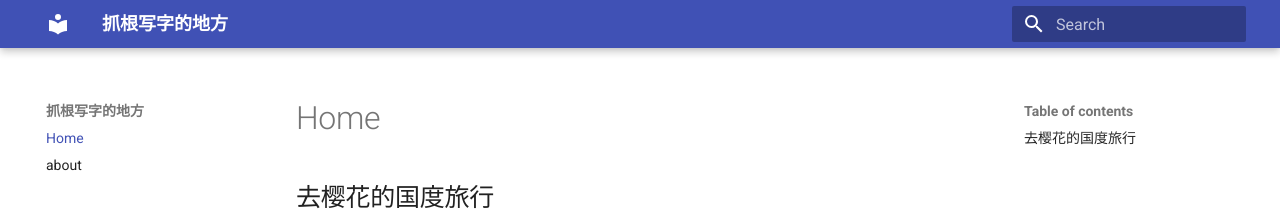
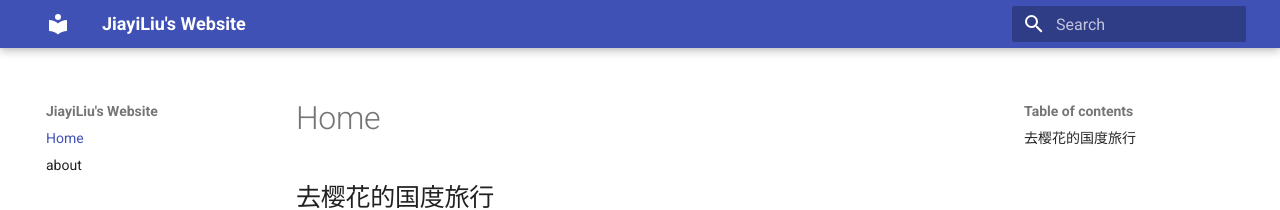
Before and after one commit to LiuJiaYiCup/mysite, an MkDocs documentation site: the page built from docs/index.md, in a window 1280 px wide. Shown: the top 210 px of the page. Built offline with MkDocs 1.6.1 and Material for MkDocs 9.7.7, drawn with Linux system fonts in a browser that asks for light colours; old or Windows-style settings are respelled for this version of MkDocs.

Commit message:
Update mkdocs.yml

```diff
--- a/mkdocs.yml
+++ b/mkdocs.yml
@@ -1,4 +1,4 @@
-site_name: 抓根写字的地方
+site_name: JiayiLiu's Website
 pages:
     - "Home": index.md
     - "about": about.md
```
